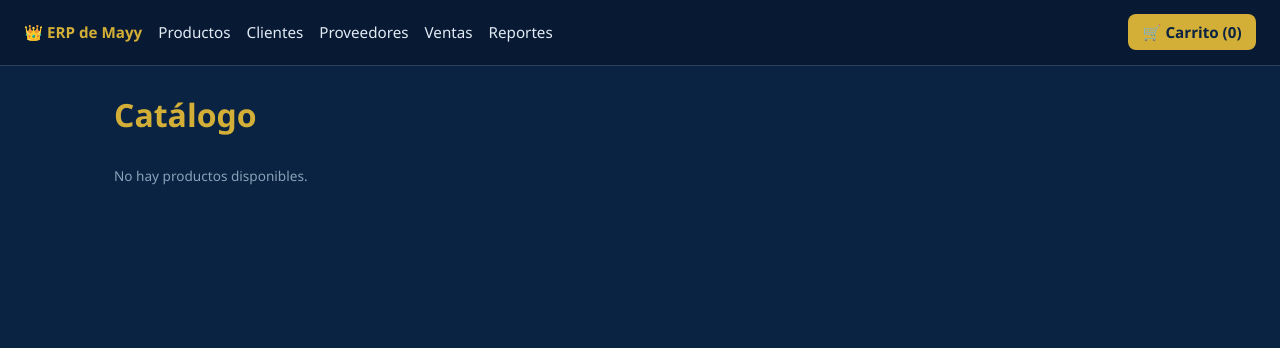
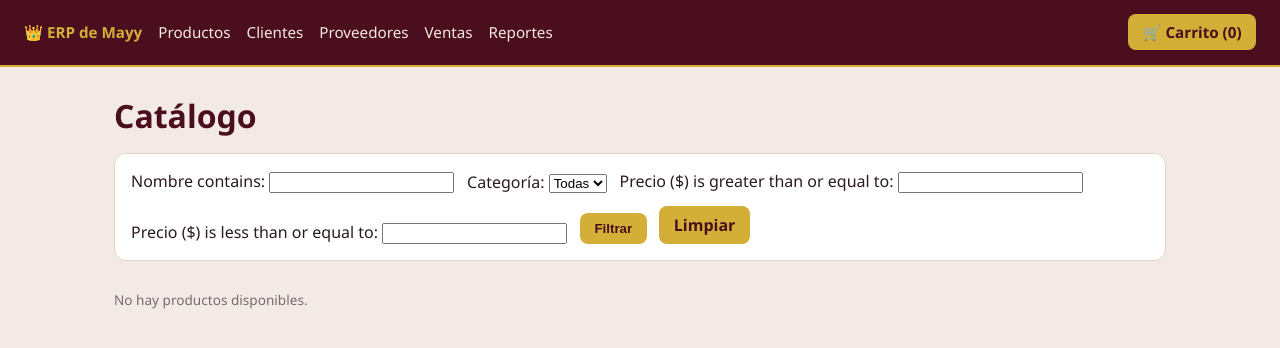
Before and after one commit to mgresendiza2528-rgb/erp-django-utec, a Django app: page /catalogo/ in a window 1280 px wide. Shown: the top 348 px of the page. Run offline with Django 4.2, Linux system fonts and the light colour scheme; data that the repository does not hold is empty; parts of the project's set-up code (start-up, migrations or seed data) failed here and were passed over.

Commit message:
Catalogo: colores vino y filtro por categoria

```diff
--- a/catalogo/templates/catalogo/catalogo.html
+++ b/catalogo/templates/catalogo/catalogo.html
@@ -5,22 +5,23 @@
 <meta name="viewport" content="width=device-width, initial-scale=1">
 <title>Catálogo · ERP de Mayy</title>
 <style>
-:root{--bg:#0A2342;--card:#142033;--line:#2A3F58;--gold:#D4AF37;--text:#E2EAF4;--muted:#8AA0B8;}
+:root{--bg:#F3EAE5;--card:#FFFFFF;--line:#E3D5CC;--gold:#D4AF37;--text:#2B1B1F;--muted:#7A6A6E;--vino:#4A0E1E;}
 *{box-sizing:border-box}
 body{margin:0;font-family:'Segoe UI',sans-serif;background:var(--bg);color:var(--text)}
-nav{display:flex;flex-wrap:wrap;gap:1rem;align-items:center;padding:.9rem 1.5rem;background:#081a33;border-bottom:1px solid var(--line)}
-nav a{color:var(--text);text-decoration:none;font-size:.95rem}
+nav{display:flex;flex-wrap:wrap;gap:1rem;align-items:center;padding:.9rem 1.5rem;background:#4A0E1E;border-bottom:2px solid var(--gold)}
+nav a{color:#F5E9DC;text-decoration:none;font-size:.95rem}
 nav a:hover{color:var(--gold)}
 nav .logo{color:var(--gold);font-weight:700}
 nav .carrito{margin-left:auto}
 main{max-width:1100px;margin:0 auto;padding:1.5rem}
-h1{color:var(--gold);margin:.2rem 0 1rem}
+h1{color:var(--vino);margin:.2rem 0 1rem}
 .grid{display:grid;grid-template-columns:repeat(auto-fill,minmax(230px,1fr));gap:1rem}
 .card{background:var(--card);border:1px solid var(--line);border-left:4px solid var(--gold);border-radius:12px;padding:1rem;display:flex;flex-direction:column;gap:.4rem}
 .card img{width:100%;height:150px;object-fit:cover;border-radius:8px}
 .precio{color:var(--gold);font-size:1.2rem;font-weight:700}
 .muted{color:var(--muted);font-size:.85rem}
-button,.btn{background:var(--gold);color:#0A2342;border:0;border-radius:8px;padding:.5rem .9rem;font-weight:700;cursor:pointer;text-decoration:none;display:inline-block}
+button,.btn{background:var(--gold);color:#4A0E1E;border:0;border-radius:8px;padding:.5rem .9rem;font-weight:700;cursor:pointer;text-decoration:none;display:inline-block}
+.filtros{background:var(--card);border:1px solid var(--line);border-radius:12px;padding:1rem;margin-bottom:1rem;display:flex;flex-wrap:wrap;gap:.8rem;align-items:end}.filtros p{margin:0}
 </style>
 </head>
 <body>
@@ -35,6 +36,7 @@ button,.btn{background:var(--gold);color:#0A2342;border:0;border-radius:8px;padd
 </nav>
 <main>
   <h1>Catálogo</h1>
+  <form method="get" class="filtros">{{ filtro.form.as_p }}<button type="submit">Filtrar</button> <a class="btn" href="{% url 'catalogo:catalogo' %}">Limpiar</a></form>
   <div class="grid">
   {% for prod in productos %}
     <form class="card" method="post" action="{% url 'catalogo:agregar' prod.pk %}">
--- a/templates/base.html
+++ b/templates/base.html
@@ -340,6 +340,7 @@ h1,h2,h3,h4,h5,.erp-page-title h2,.erp-card-header,
            class="erp-nav-link {% block nav_productos %}{% endblock %}">Productos</a>
         <a href="{% url 'clientes:lista' %}"
            class="erp-nav-link {% block nav_clientes %}{% endblock %}">Clientes</a>
+        <a href="{% url 'catalogo:catalogo' %}" class="erp-nav-link">Catálogo</a>
         <a href="{% url 'proveedores:lista' %}"
            class="erp-nav-link {% block nav_proveedores %}{% endblock %}">Proveedores</a>
         <a href="{% url 'ventas:lista' %}"
--- a/ventas/pdf_views.py
+++ b/ventas/pdf_views.py
@@ -12,7 +12,10 @@ from django.shortcuts import get_object_or_404
 from django.template.loader import render_to_string
 from django.utils import timezone
 
-import weasyprint
+try:
+    import weasyprint
+except OSError:
+    weasyprint = None
 
 from configuracion.models import ConfiguracionERP
 from ventas.models import Venta
```
